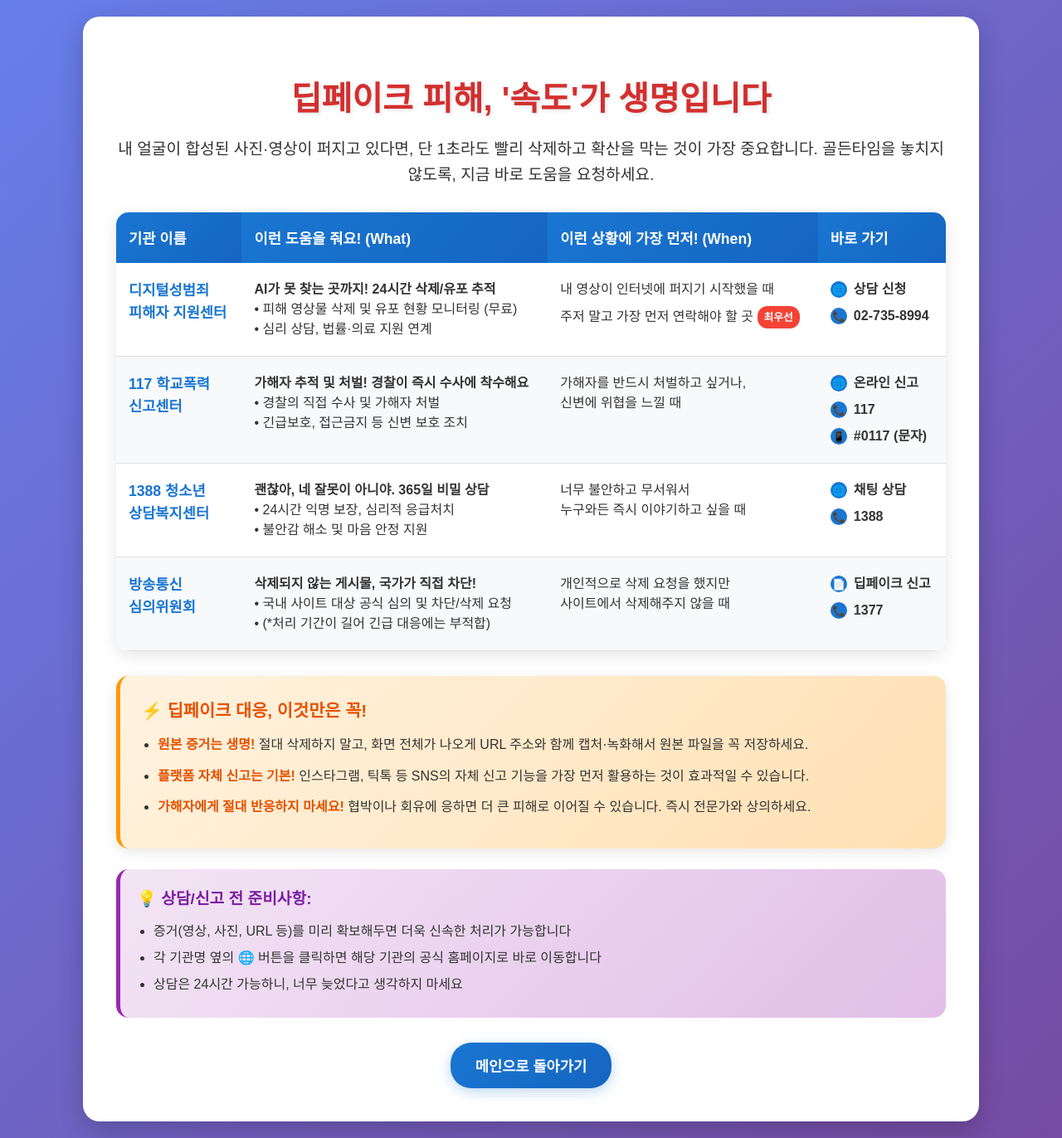
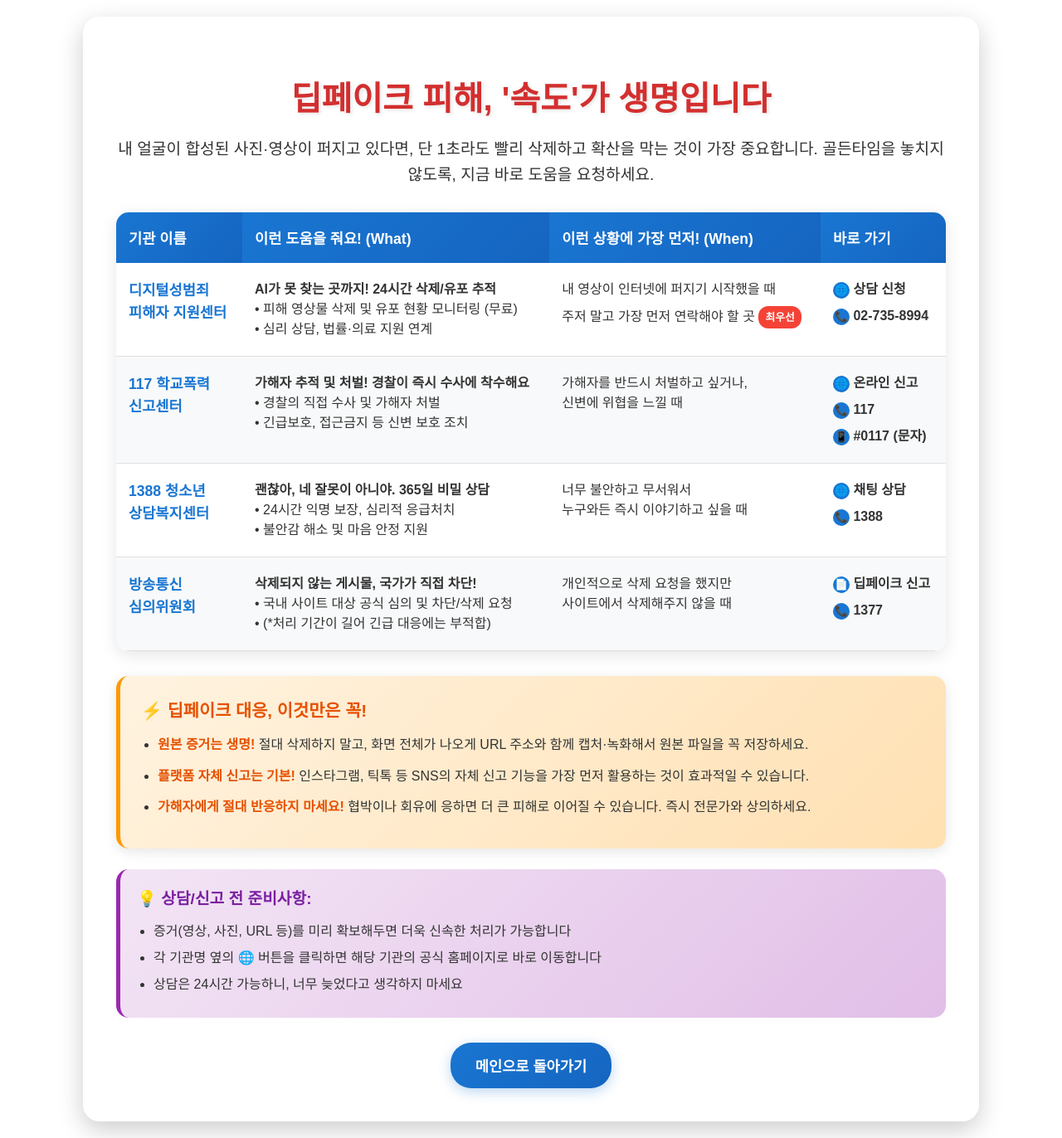
Before and after one commit to pjmin19/ansimtalk-, a Flask app: page /deepfake_help in a window 1280 px wide. Shown: the whole page at 83% size. Run offline with Flask 3, Linux system fonts and the light colour scheme; parts of the project's set-up code (start-up, migrations or seed data) failed here and were passed over.

Commit message:
신고 안내 화면에 실제 링크 연결 및 배경색 흰색으로 변경

```diff
--- a/app/templates/deepfake_help.html
+++ b/app/templates/deepfake_help.html
@@ -8,7 +8,7 @@
     <style>
         body {
             font-family: 'Malgun Gothic', sans-serif;
-            background: linear-gradient(135deg, #667eea 0%, #764ba2 100%);
+            background: #ffffff;
             margin: 0;
             padding: 20px;
             min-height: 100vh;
@@ -275,12 +275,16 @@
                 <td>
                     <div class="contact-info">
                         <div class="contact-item">
+                            <a href="https://d4u.stop.or.kr/write_consulting" target="_blank" style="text-decoration: none; color: inherit;">
                                 <span class="contact-icon">🌐</span>
                                 <span>상담 신청</span>
+                            </a>
                         </div>
                         <div class="contact-item">
+                            <a href="tel:02-735-8994" style="text-decoration: none; color: inherit;">
                                 <span class="contact-icon">📞</span>
                                 <span>02-735-8994</span>
+                            </a>
                         </div>
                     </div>
                 </td>
@@ -299,16 +303,22 @@
                 <td>
                     <div class="contact-info">
                         <div class="contact-item">
+                            <a href="https://www.safe182.go.kr/pot/selectRptList.do?rptTyGubun=09" target="_blank" style="text-decoration: none; color: inherit;">
                                 <span class="contact-icon">🌐</span>
                                 <span>온라인 신고</span>
+                            </a>
                         </div>
                         <div class="contact-item">
+                            <a href="tel:117" style="text-decoration: none; color: inherit;">
                                 <span class="contact-icon">📞</span>
                                 <span>117</span>
+                            </a>
                         </div>
                         <div class="contact-item">
+                            <a href="sms:117" style="text-decoration: none; color: inherit;">
                                 <span class="contact-icon">📱</span>
                                 <span>#0117 (문자)</span>
+                            </a>
                         </div>
                     </div>
                 </td>
@@ -327,12 +337,16 @@
                 <td>
                     <div class="contact-info">
                         <div class="contact-item">
+                            <a href="https://www.1388.go.kr/cco/YTOSP_SC_CCH_01" target="_blank" style="text-decoration: none; color: inherit;">
                                 <span class="contact-icon">🌐</span>
                                 <span>채팅 상담</span>
+                            </a>
                         </div>
                         <div class="contact-item">
+                            <a href="tel:1388" style="text-decoration: none; color: inherit;">
                                 <span class="contact-icon">📞</span>
                                 <span>1388</span>
+                            </a>
                         </div>
                     </div>
                 </td>
@@ -351,12 +365,16 @@
                 <td>
                     <div class="contact-info">
                         <div class="contact-item">
+                            <a href="https://report.kocsc.or.kr/report/auth/digitalSexualAssault" target="_blank" style="text-decoration: none; color: inherit;">
                                 <span class="contact-icon">📄</span>
                                 <span>딥페이크 신고</span>
+                            </a>
                         </div>
                         <div class="contact-item">
+                            <a href="tel:1377" style="text-decoration: none; color: inherit;">
                                 <span class="contact-icon">📞</span>
                                 <span>1377</span>
+                            </a>
                         </div>
                     </div>
                 </td>
```
Also changed, not shown: app/templates/cyberbullying_help.html (+13 -1 lines). Lines whose indentation alone changed are shown as unchanged.
